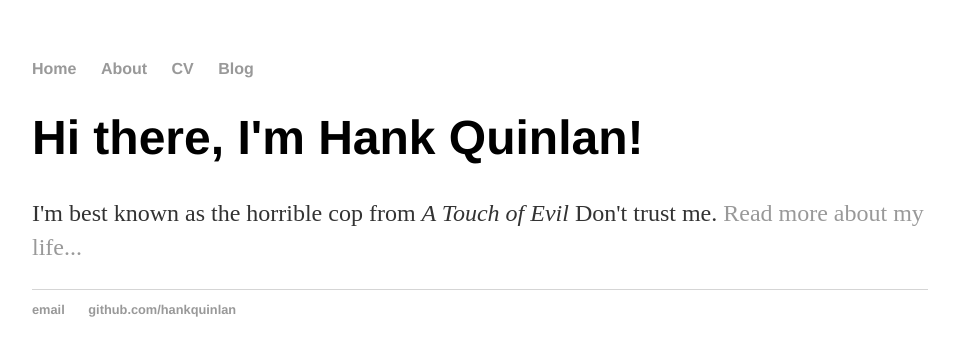
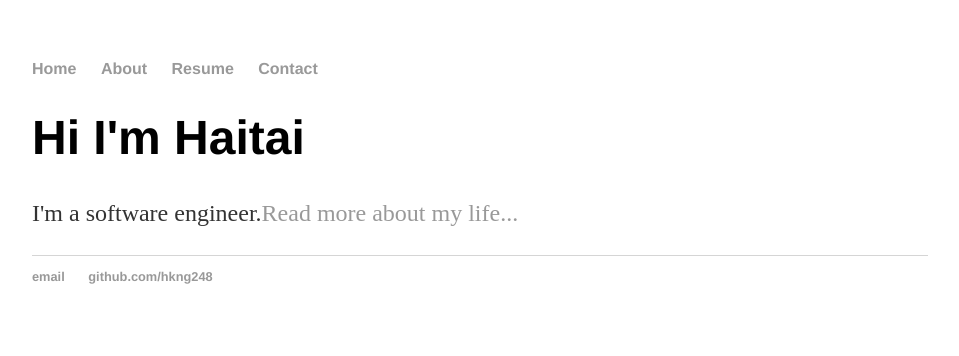
Before and after one commit to hkng248/hkng248.github.io, a Jekyll site: the page built from index.html, in a window 1280 px wide. Shown: the top 356 px of the page, without its empty margins (160-1119 px from the left). Built offline with Jekyll 4.4.1, drawn with Linux system fonts in a browser that asks for light colours.

Commit message:
website changes

```diff
--- a/_config.yml
+++ b/_config.yml
@@ -1,2 +1,2 @@
-name: Haitai Ng, Horrible Cop
+name: Haitai
 markdown: kramdown
--- a/_layouts/default.html
+++ b/_layouts/default.html
@@ -10,8 +10,8 @@
       <ul>
 	<li><a href="/">Home</a></li>
 	<li><a href="/about">About</a></li>
-	<li><a href="/cv">CV</a></li>
-	<li><a href="/blog">Blog</a></li>
+	<li><a href="/cv">Resume</a></li>
+	<li><a href="/blog">Contact</a></li>
 	</ul>
       </nav>
     <div class="container">
@@ -21,8 +21,8 @@
       </div><!-- /.container -->
     <footer>
       <ul>
-	<li><a href="mailto:hankquinlanhub@gmail.com">email</a></li>
-	<li><a href="https://github.com/hankquinlan">github.com/hankquinlan</a></li>
+	<li><a href="mailto:hkng248@gmail.com">email</a></li>
+	<li><a href="https://github.com/hkng248">github.com/hkng248</a></li>
 	</ul>
       </footer>
     </body>
--- a/index.html
+++ b/index.html
@@ -1,8 +1,8 @@
 ---
 layout: default
-title: Hank Quinlan, Horrible Cop
+title: Haitai Ng
 ---
 <div class="blurb">
-  <h1>Hi there, I'm Hank Quinlan!</h1>
-  <p>I'm best known as the horrible cop from <em>A Touch of Evil</em> Don't trust me. <a href="/about">Read more about my life...</a></p>
+  <h1>Hi I'm Haitai</h1>
+  <p>I'm a software engineer.<a href="/about">Read more about my life...</a></p>
 </div><!-- /.blurb -->
```
